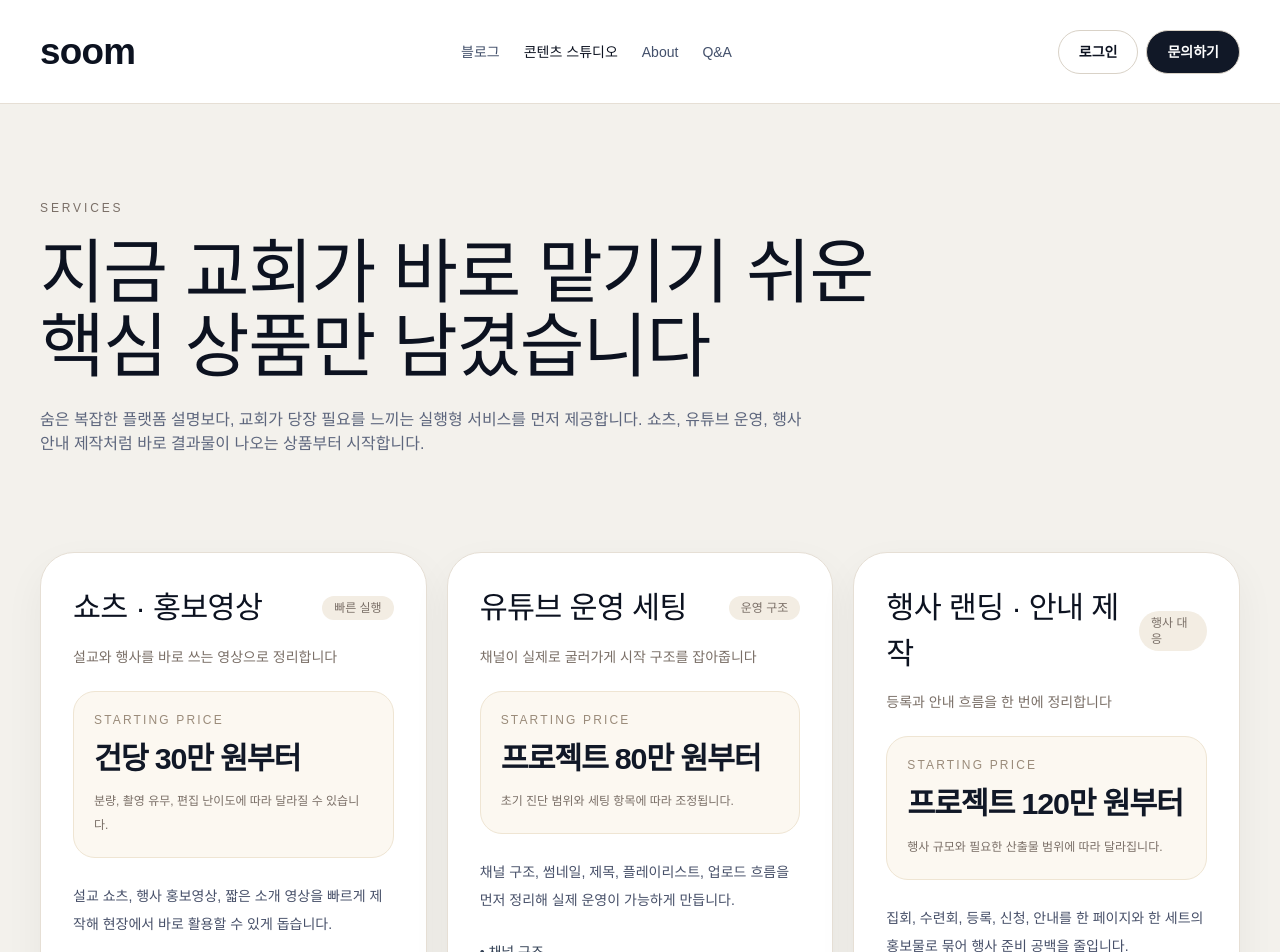
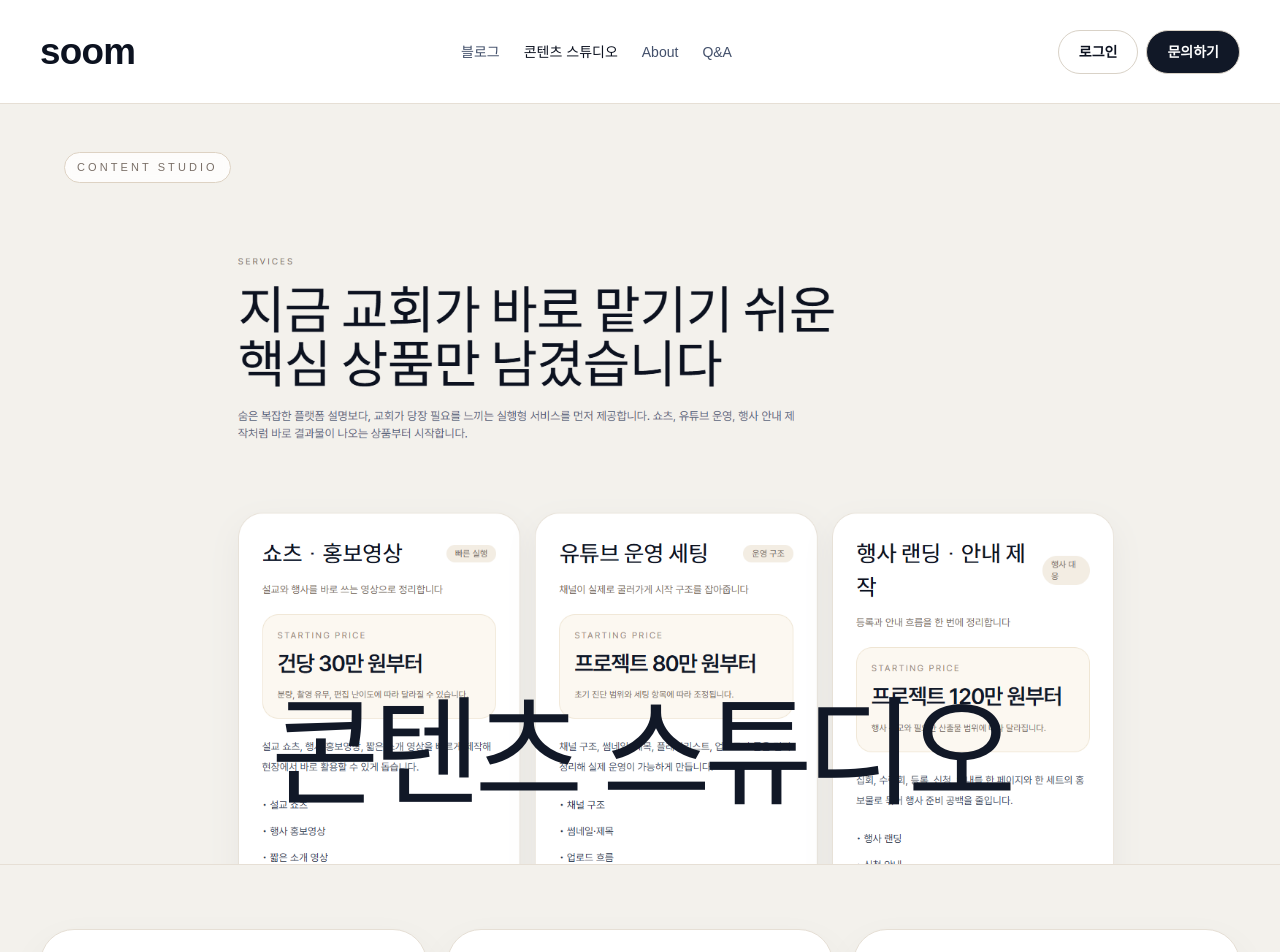
Before and after one commit to kinddragon1224/soom-church, a Next.js app: page /pricing in a window 1280 px wide. Shown: the top 952 px of the page. Built offline with nearby package versions, Linux system fonts and the light colour scheme; a web font is replaced by a local one.

Commit message:
Simplify content studio hero design

```diff
--- a/app/pricing/page.tsx
+++ b/app/pricing/page.tsx
@@ -62,23 +62,29 @@ export default function PricingPage() {
         </div>
       </section>
 
-      <section>
-        <div className="mx-auto max-w-7xl px-5 py-16 sm:px-8 lg:px-10 lg:py-24">
-          <p className="text-xs tracking-[0.24em] text-[#7a6f67]">SERVICES</p>
-          <h1 className="mt-5 font-display text-[2.6rem] leading-[1.05] tracking-[-0.06em] sm:text-[4.4rem]">
-            지금 교회가 바로 맡기기 쉬운
-            <br />
-            핵심 상품만 남겼습니다
-          </h1>
-          <p className="mt-6 max-w-3xl text-sm leading-7 text-[#5d667d] sm:text-base">
-            숨은 복잡한 플랫폼 설명보다, 교회가 당장 필요를 느끼는 실행형 서비스를 먼저 제공합니다.
-            쇼츠, 유튜브 운영, 행사 안내 제작처럼 바로 결과물이 나오는 상품부터 시작합니다.
-          </p>
+      <section className="overflow-hidden border-b border-[#e6dfd5] bg-[#f3f1ec]">
+        <div className="mx-auto w-full max-w-[1600px] px-0 py-0">
+          <div className="relative min-[320px]:min-h-[560px] overflow-hidden bg-[#f3f1ec] sm:min-h-[640px] lg:min-h-[760px]">
+            <div className="absolute inset-0 bg-[#f3f1ec]" />
+            <img src="/content-studio-hero.png" alt="콘텐츠 스튜디오" className="absolute inset-x-0 top-[84px] mx-auto h-[calc(100%-84px)] w-auto max-w-[min(100%,1280px)] object-contain object-top sm:top-[96px] sm:h-[calc(100%-96px)] lg:top-[110px] lg:h-[calc(100%-110px)]" />
+
+            <div className="relative z-10 flex min-h-[560px] flex-col justify-between px-5 py-6 sm:min-h-[640px] sm:px-8 sm:py-10 lg:min-h-[760px] lg:px-12 lg:py-12 xl:px-16">
+              <div className="flex justify-center sm:justify-start">
+                <div className="inline-flex rounded-full border border-[#ddd2c3] bg-white/80 px-3 py-1.5 text-[11px] tracking-[0.28em] text-[#7a6f67] backdrop-blur-sm">CONTENT STUDIO</div>
+              </div>
+
+              <div className="mx-auto flex w-full max-w-[360px] flex-col items-center justify-start pb-0 pt-8 text-center select-none cursor-default sm:max-w-[1240px] sm:pt-10 lg:max-w-[1320px] xl:max-w-[1380px]">
+                <h1 className="text-[2.4rem] font-light leading-[1.04] tracking-[-0.06em] text-[#111827] sm:text-[5rem] lg:text-[6.8rem] xl:text-[7.4rem]">
+                  콘텐츠 스튜디오
+                </h1>
+              </div>
+            </div>
+          </div>
         </div>
       </section>
 
       <section>
-        <div className="mx-auto max-w-7xl px-5 pb-12 sm:px-8 lg:px-10 lg:pb-16">
+        <div className="mx-auto max-w-7xl px-5 pb-12 pt-12 sm:px-8 lg:px-10 lg:pb-16 lg:pt-16">
           <div className="grid gap-5 lg:grid-cols-3">
             {services.map((service) => (
               <article key={service.title} className="rounded-[34px] border border-[#e6dfd5] bg-white p-7 shadow-[0_16px_40px_rgba(16,24,40,0.05)] sm:p-8">
```
Also changed, not shown: public/content-studio-hero.png (added).
